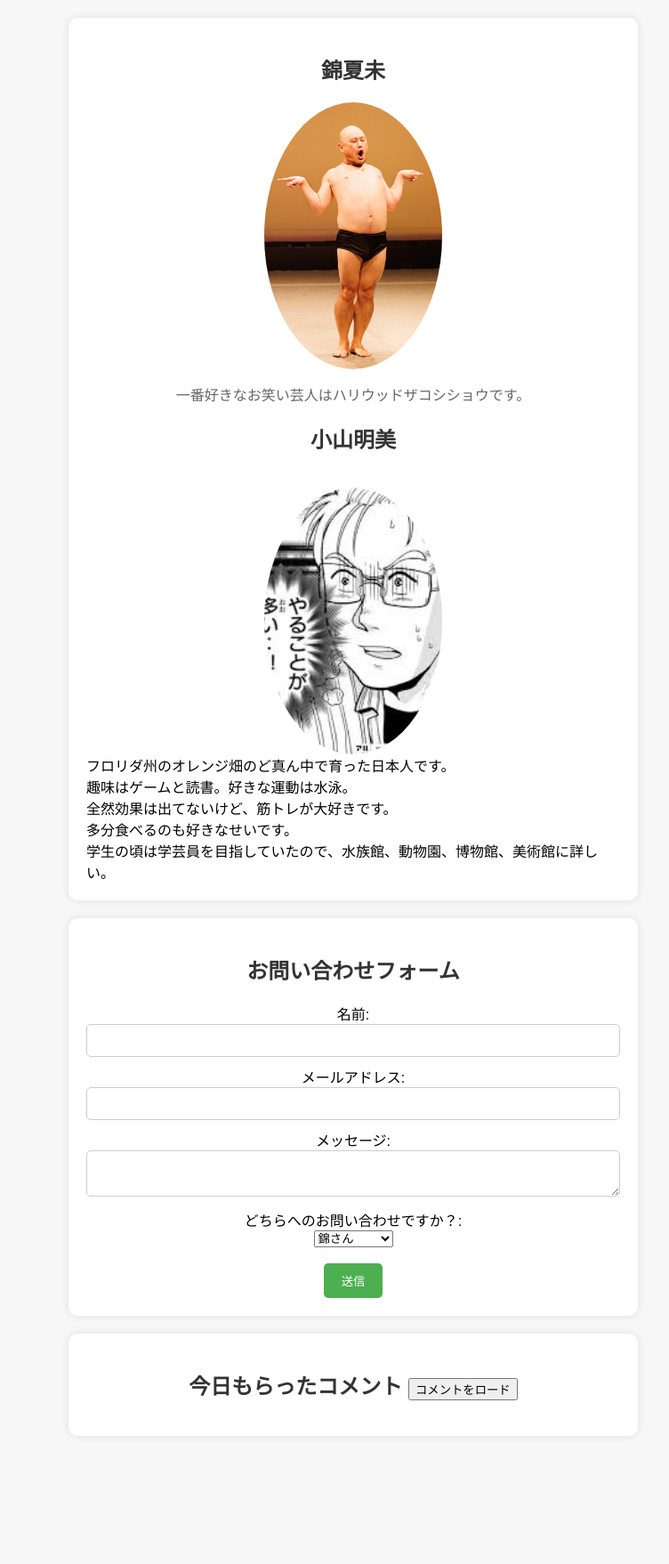
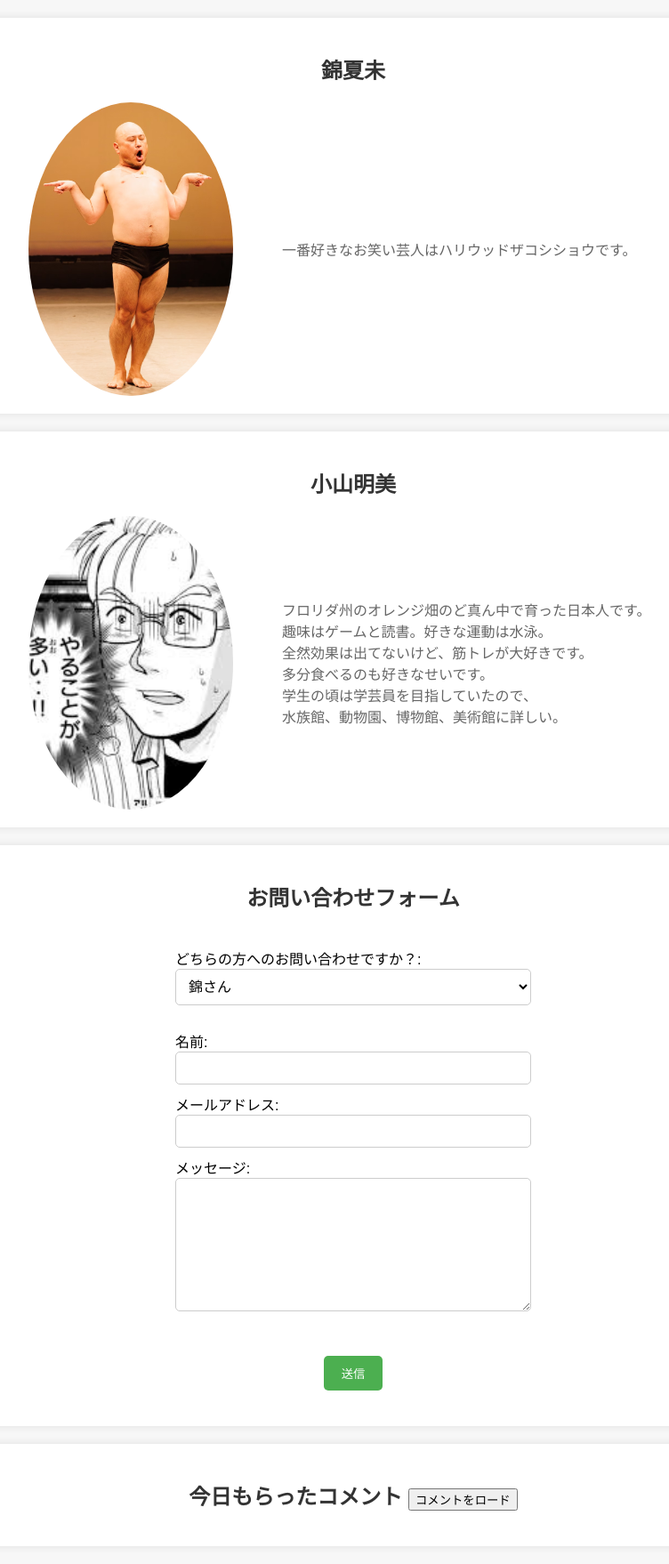
Before and after one commit to nishikina/git_test_nishiki_2, a PHP site: page / in a window 1280 px wide. Shown: the whole page at 89% size, without its empty margins (243-995 px from the left). Before the commit the page ends 1574 px from the top, so only its background shows below. Run offline with PHP 8.4, Linux system fonts and the light colour scheme.

Commit message:
[Add] デザインとREADME更新

```diff
--- a/index.css
+++ b/index.css
@@ -5,12 +5,38 @@ body {
     padding: 0;
 }
 
+.profile {
+    display: flex;
+    justify-content: center;
+    align-items: center;
+}
+
+.profile img {
+    border-radius: 50%;
+    width: 230px;
+    height: 330px;
+    margin: 0 auto;
+    object-fit: cover;
+}
+
+.profile-info {
+    flex-grow: 1;
+    margin-left: 20px; /* 写真と文章の間隔を設定 */
+    max-width: 60%; /* 文章の最大幅を設定 */
+}
+
+.profile-info p {
+    text-align: left; /* 文章を左寄せにする */
+    color: #666;
+}
+
+
 section {
     background-color: #fff;
     border-radius: 10px;
     margin: 20px auto;
     padding: 20px;
-    max-width: 600px;
+    max-width: 800px;
     box-shadow: 0 0 10px rgba(0, 0, 0, 0.1);
 }
 
@@ -21,25 +47,21 @@ h2 {
     text-align: center;
 }
 
-img {
-    display: block;
-    margin: 0 auto;
-    border-radius: 50%;
-    width: 200px;
-    height: 300px;
-    object-fit: cover;
-}
-p {
-    color: #666;
-    text-align: center;
-}
-
 form {
-    text-align: center;
+    text-align: left;
+    padding: 20px 200px;
 }
 
 input[type="text"],
-input[type="email"],
+input[type="email"] {
+    width: 100%;
+    padding: 10px;
+    margin-bottom: 10px;
+    border: 1px solid #ccc;
+    border-radius: 5px;
+    box-sizing: border-box;
+}
+
 textarea {
     width: 100%;
     padding: 10px;
@@ -47,7 +69,15 @@ textarea {
     border: 1px solid #ccc;
     border-radius: 5px;
     box-sizing: border-box;
+    background-color: #fff;
+    font-size: 16px; /* フォントサイズを16pxに設定 */
+    height: 150px; /* テキストエリアの高さを150pxに設定 */
 }
+
+.form-submit {
+    text-align: center; /* ボタンを中央揃えにする */
+}
+
 
 input[type="submit"] {
     background-color: #4CAF50;
@@ -62,19 +92,46 @@ input[type="submit"]:hover {
     background-color: #45a049;
 }
 
+.comments-container {
+    display: flex;
+    flex-wrap: wrap;
+    gap: 20px;
+    justify-content: center;
+}
+
 .comment {
-    margin-bottom: 20px;
-    padding: 10px;
     background-color: #f9f9f9;
     border: 1px solid #ccc;
-    border-radius: 5px;
+    border-radius: 10px;
+    padding: 20px;
+    width: calc(100% - 40px);
+    box-sizing: border-box;
+    box-shadow: 0 2px 5px rgba(0, 0, 0, 0.1);
+    border: 2px solid #4CAF50; /* 枠を追加 */
+    transition: transform 0.2s, box-shadow 0.2s; /* ホバーアニメーション */
+
+}
+
+.comment:hover {
+    transform: translateY(-5px); /* ホバー時に少し浮かせる */
+    box-shadow: 0 4px 10px rgba(0, 0, 0, 0.2); /* ホバー時のシャドウを濃くする */
 }
 
 .comment p {
-    margin: 0;
-    padding: 0;
+    margin: 10px 0;
 }
 
 .comment strong {
     color: #333;
 }
+
+select {
+    width: 100%;
+    padding: 10px;
+    margin-bottom: 10px;
+    border: 1px solid #ccc;
+    border-radius: 5px;
+    box-sizing: border-box;
+    background-color: #fff;
+    font-size: 16px; /* フォントサイズを16pxに設定 */
+}
--- a/index.html
+++ b/index.html
@@ -10,33 +10,34 @@
 <body>
     <section>
         <h2>錦夏未</h2>
-        <div>
+        <div class="profile">
             <img src="./image/zakoshi.avif" alt="Your Photo">
-            <p>一番好きなお笑い芸人はハリウッドザコシショウです。</p>
+            <div class="profile-info">
+                <p>一番好きなお笑い芸人はハリウッドザコシショウです。</p>
+            </div>
         </div>
-        <div><h2>小山明美</h2><br>
-        <img src="./image/hannin.jpg" height="auto" width="250">
-        フロリダ州のオレンジ畑のど真ん中で育った日本人です。<br>
-        趣味はゲームと読書。好きな運動は水泳。<br>
-        全然効果は出てないけど、筋トレが大好きです。<br>
-        多分食べるのも好きなせいです。<br>
-        学生の頃は学芸員を目指していたので、水族館、動物園、博物館、美術館に詳しい。
-    </div>
     </section>
+
+    <section>
+        <h2>小山明美</h2>
+        <div class="profile">
+            <img src="./image/hannin.jpg" height="auto" width="250">
+            <div class="profile-info">
+                <p>フロリダ州のオレンジ畑のど真ん中で育った日本人です。<br>
+                趣味はゲームと読書。好きな運動は水泳。<br>
+                全然効果は出てないけど、筋トレが大好きです。<br>
+                多分食べるのも好きなせいです。<br>
+                学生の頃は学芸員を目指していたので、<br>
+                水族館、動物園、博物館、美術館に詳しい。</p>
+            </div>
+        </div>
+    </section>
+
 
     <section>
         <h2>お問い合わせフォーム</h2>
         <form id="contactForm">
-            <label for="name">名前:</label>
-            <input type="text" id="name" name="name" required><br>
-
-            <label for="email">メールアドレス:</label>
-            <input type="email" id="email" name="email" required><br>
-
-            <label for="message">メッセージ:</label><br>
-            <textarea id="message" name="message" required></textarea><br>
-
-            <label for="subject">どちらへのお問い合わせですか？:</label>
+            <label for="subject">どちらの方へのお問い合わせですか？:</label>
             <br>
             <select id="subject" name="subject">
                 <option value="1">錦さん</option>
@@ -53,14 +54,28 @@
             </select>
             <br>
             <br>
+            <label for="name">名前:</label>
+            <input type="text" id="name" name="name" required><br>
 
-            <input type="submit" value="送信">
+            <label for="email">メールアドレス:</label>
+            <input type="email" id="email" name="email" required><br>
+
+            <label for="message">メッセージ:</label><br>
+            <textarea id="message" name="message" required></textarea><br>
+
+
+            <br>
+            <br>
+            <div class="form-submit">
+                <input type="submit" value="送信">
+            </div>
+
         </form>
     </section>
 
     <section>
         <h2>今日もらったコメント <button id="loadComments">コメントをロード</button></h2>
-        <div id="commentsContainer"></div>
+        <div id="commentsContainer" class="comments-container"></div>
     </section>
 
     <script>
```
Also changed, not shown: php/fetch_comments.php (+31 -25 lines), README.md.
